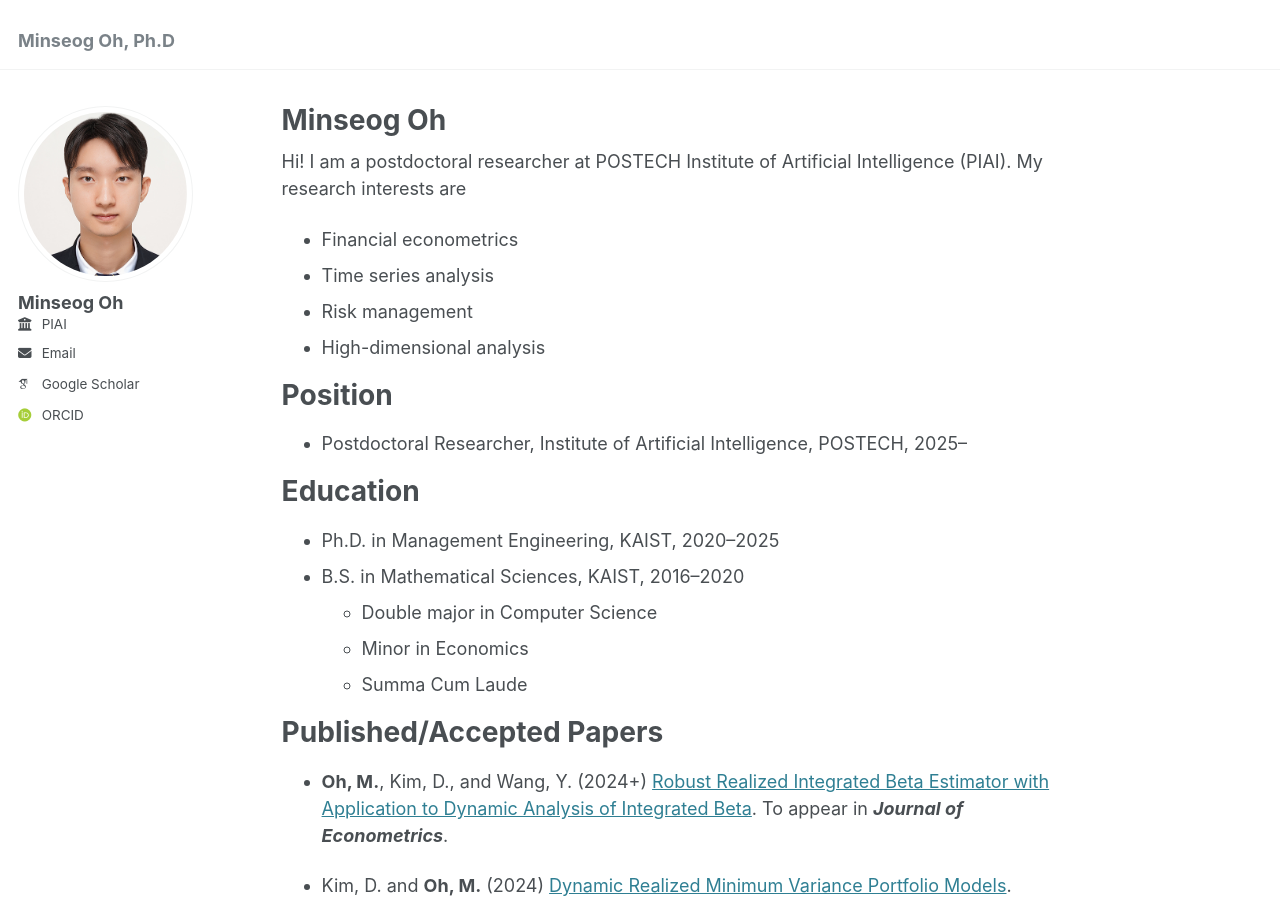
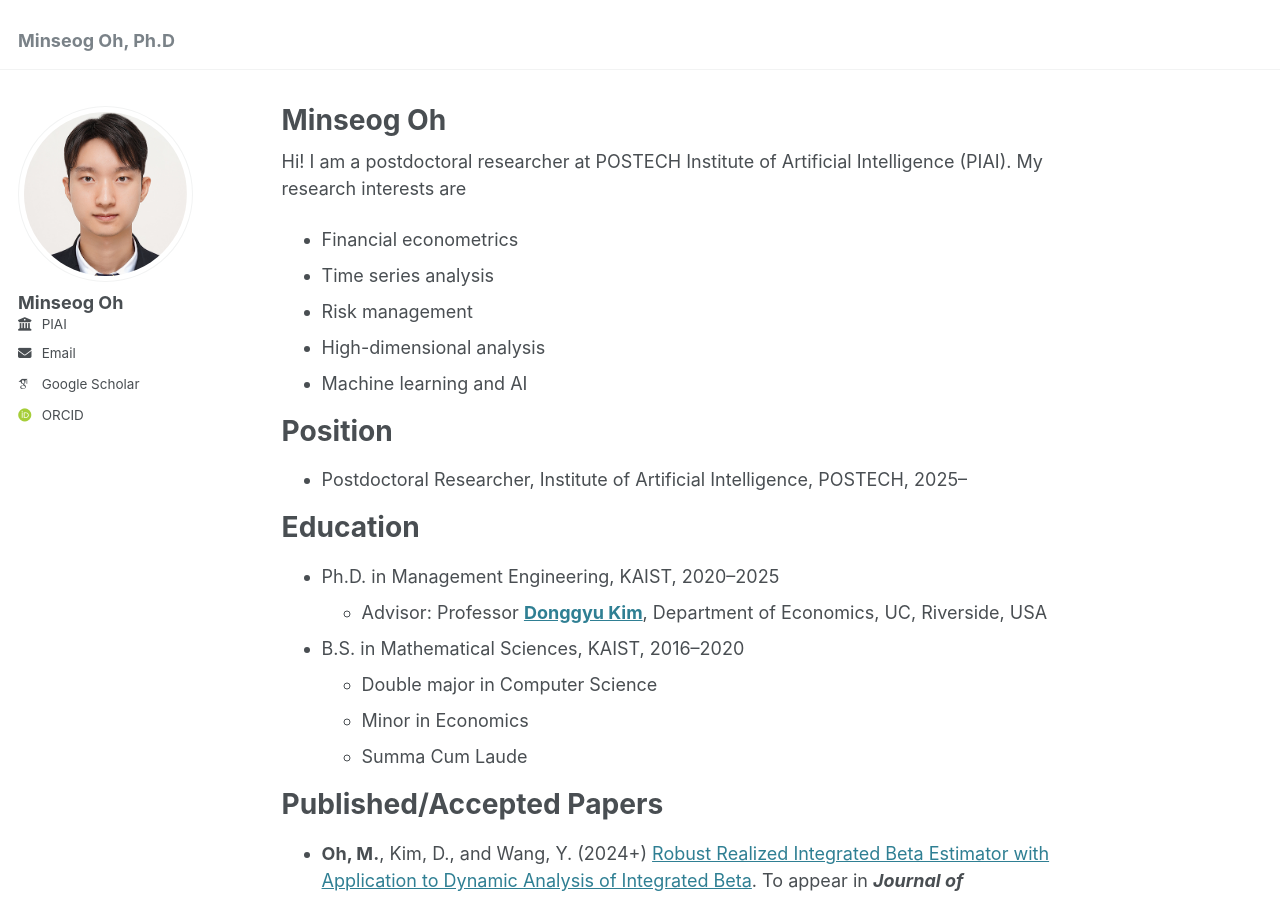
Before and after one commit to MinSOh/minsoh.github.io, a Jekyll site: the page built from _pages/about.md, in a window 1280 px wide and 900 px high. Built offline with Jekyll 4.4.1, drawn with Linux system fonts in a browser that asks for light colours; some web fonts are replaced.

Commit message:
Update interests and education details in about.md

```diff
--- a/_pages/about.md
+++ b/_pages/about.md
@@ -14,6 +14,7 @@ My research interests are
 - Time series analysis
 - Risk management
 - High-dimensional analysis
+- Machine learning and AI
 
 Position
 ======
@@ -22,6 +23,7 @@ Position
 Education
 ======
 - Ph.D. in Management Engineering, KAIST, 2020--2025
+  - Advisor: Professor [__Donggyu Kim__](https://sites.google.com/site/donggyukim0329), Department of Economics, UC, Riverside, USA
 - B.S. in Mathematical Sciences, KAIST, 2016--2020
   - Double major in Computer Science
   - Minor in Economics
```
